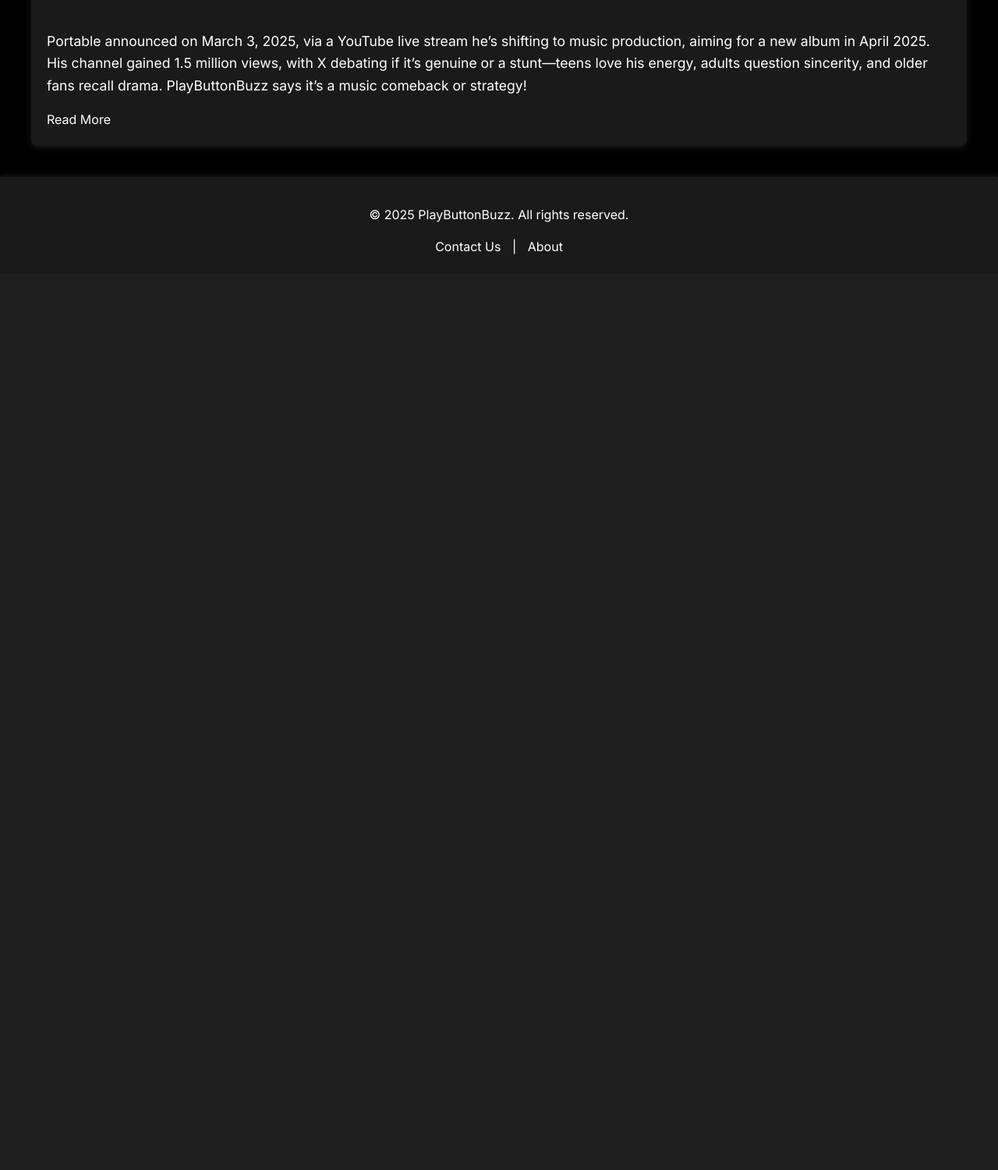
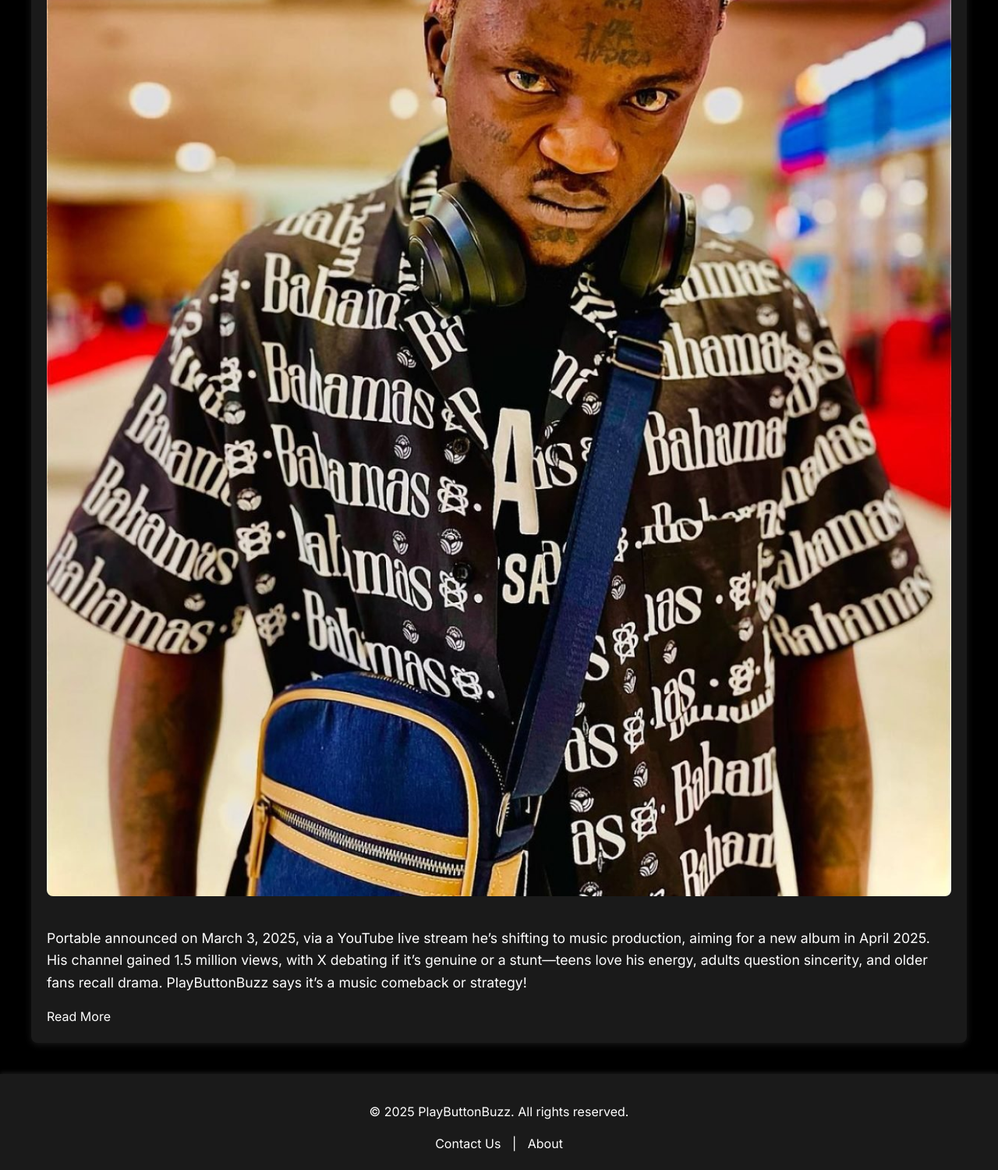
Before and after one commit to tommy251/PlayButton-Buzz, a Flask app: page /music in a window 1280 px wide. Shown: the part 2936-4436 px from the top of the page at 78% size. Before the commit the page ends 3262 px from the top, so only its background shows below. Run offline with Flask 3, Linux system fonts and the light colour scheme.

Commit message:
adding image

```diff
--- a/templates/index.html
+++ b/templates/index.html
@@ -166,7 +166,7 @@
                 </article>
                 <article class="blog-post">
                     <h2>Portable’s YouTube Music Pivot—From Trouble to Hits in 2025</h2>
-                    <img src="{{ url_for('static', filename='portable.jpg') }}" alt="Portable" class="post-image">
+                    <img src="{{ url_for('static', filename='pot.jpg') }}" alt="Portable" class="post-image">
                     <p>Portable announced on March 3, 2025, via a YouTube live stream he’s shifting to music production, aiming for a new album in April 2025. His channel gained 1.5 million views, with X debating if it’s genuine or a stunt—teens love his energy, adults question sincerity, and older fans recall drama. PlayButtonBuzz says it’s a music comeback or strategy!</p>
                     <a href="https://www.youtube.com/@portable/videos" target="_blank" class="read-more">Read More</a>
                 </article>
```
Also changed, not shown: static/pot.jpg (added).
